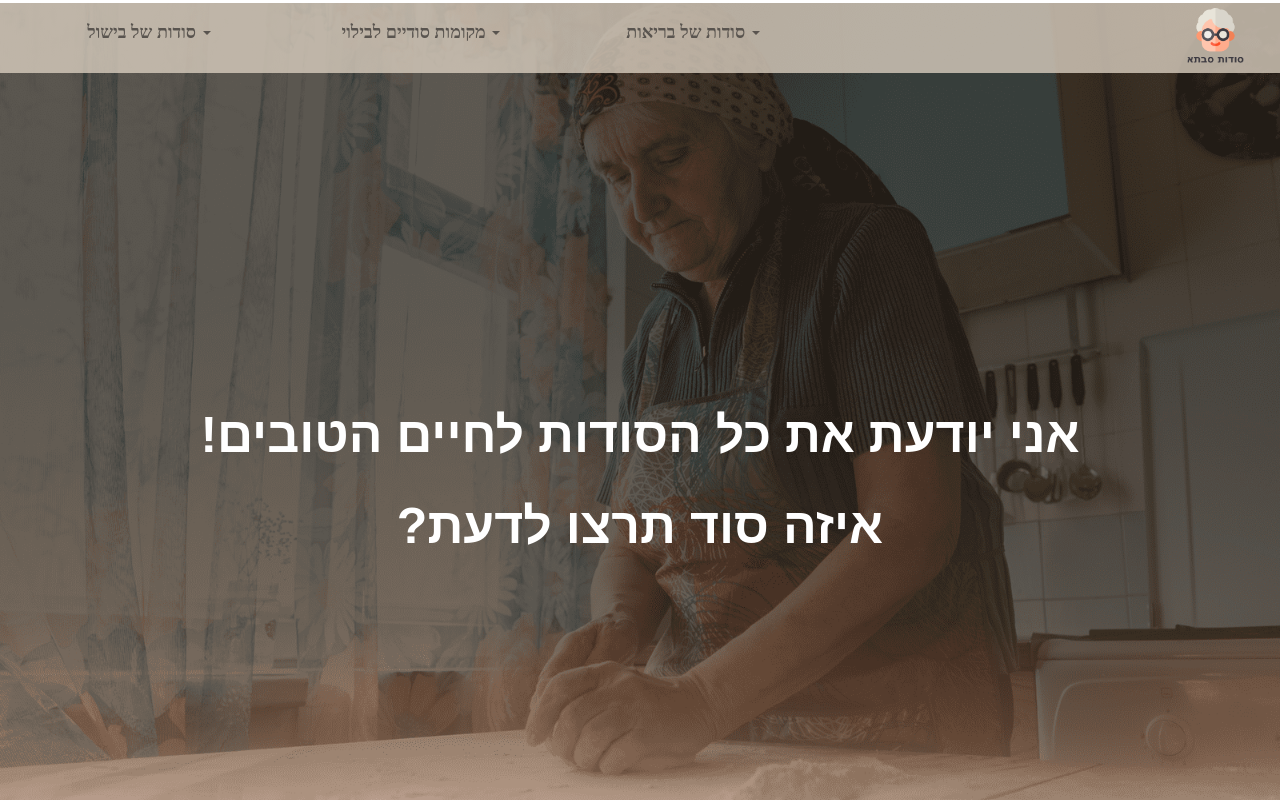
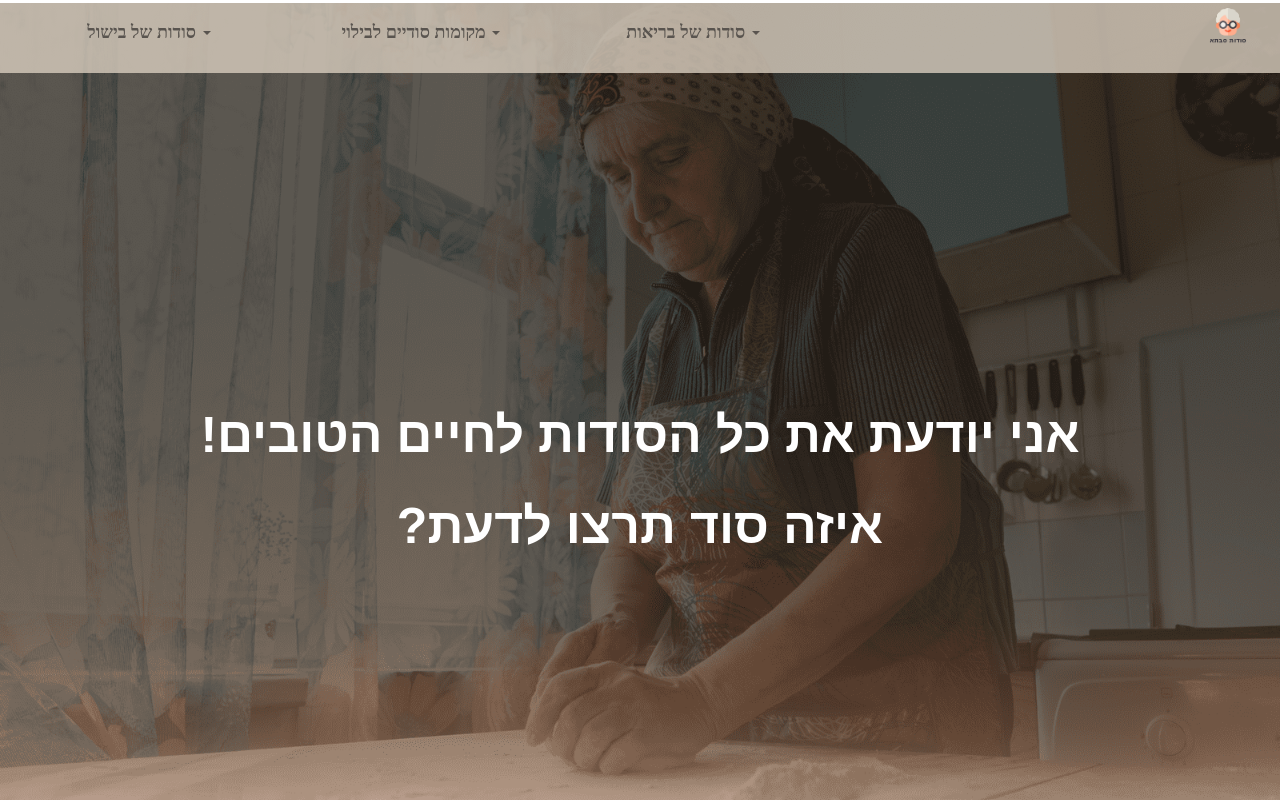
Before and after one commit to ItskovT/secret-of-grandma, a plain HTML site: page index.html in a window 1280 px wide. Shown: the top 800 px of the page. Drawn offline with nearby package versions, Linux system fonts and the light colour scheme.

Commit message:
Update header-footer.css

```diff
--- a/styles/header-footer.css
+++ b/styles/header-footer.css
@@ -74,7 +74,7 @@ padding: 8px 0;
     margin-left: 35px;
 }
 .right-buttons > a >  img {
-    width: 5.5%;
+    width: 3.5%;
     float: right;
     padding-top: 5px;
 }
```
